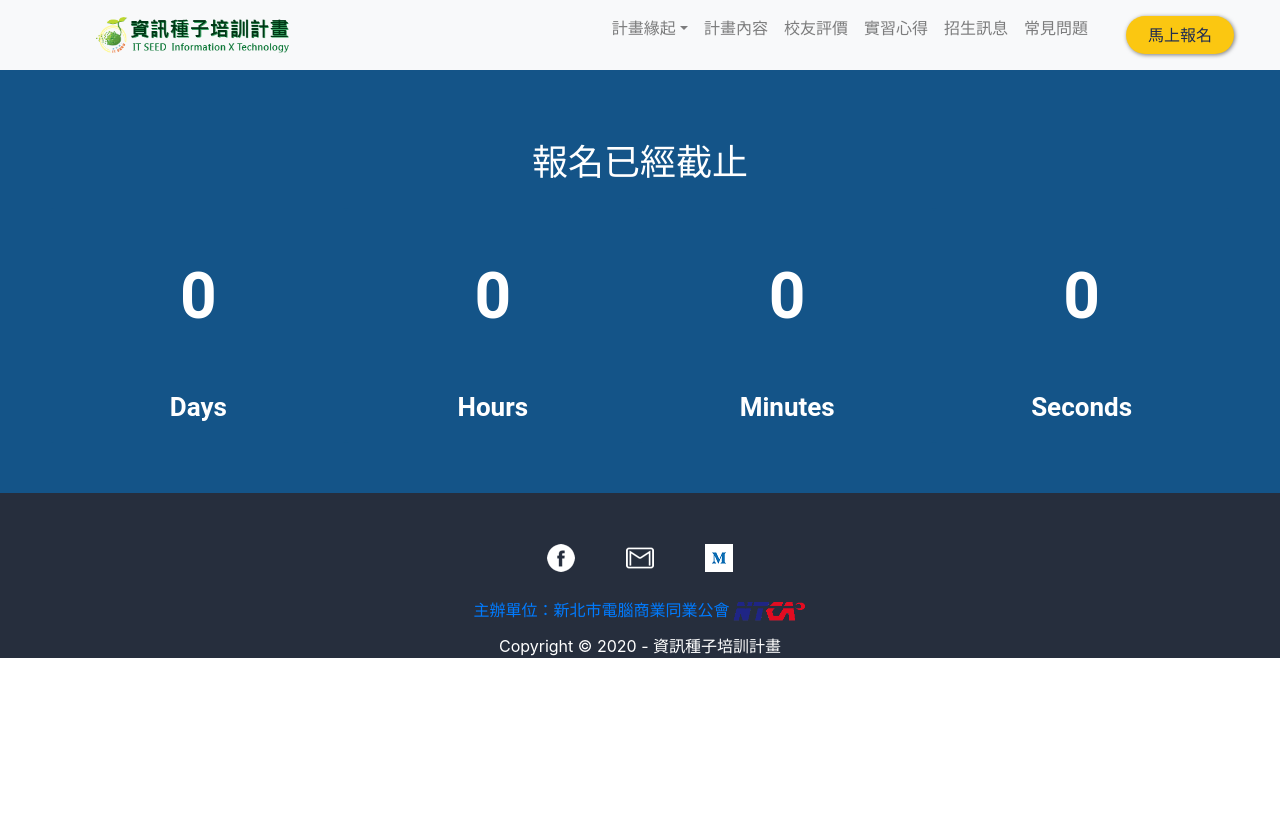
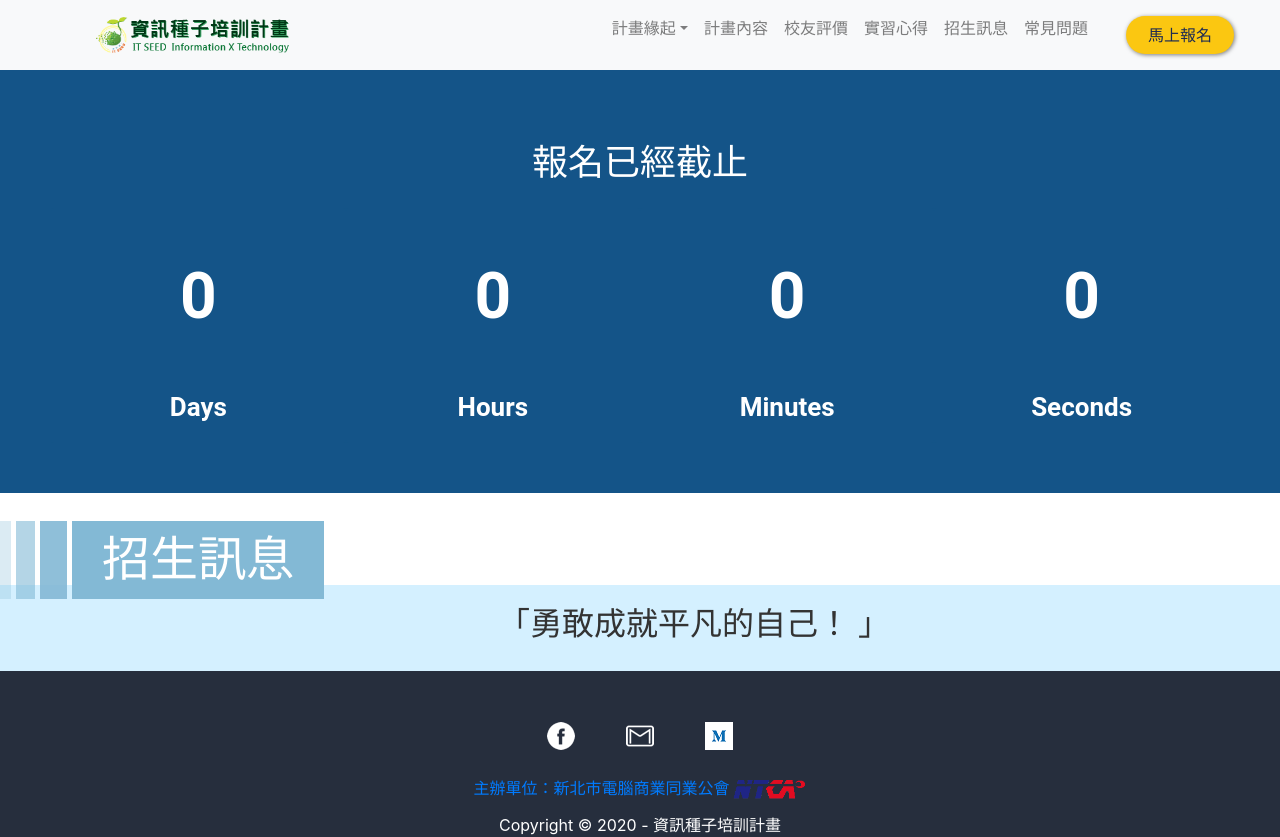
Before and after one commit to AlanSyue/itseed_v2, a Next.js app in the folder frontend/: page /regInfo in a window 1280 px wide. Before the commit the page ends 800 px from the top, so only its background shows below. Built offline with nearby package versions, Linux system fonts and the light colour scheme.

Commit message:
feat:do reg info title

```diff
--- a/frontend/pages/regInfo.tsx
+++ b/frontend/pages/regInfo.tsx
@@ -1,5 +1,7 @@
-import TopHeader from '../modules/common/Header'
-import TemplateFooter from '../modules/common/Footer'
+import TopHeader from '../modules/common/Header';
+import TemplateFooter from '../modules/common/Footer';
+import TopTitle from "../modules/common/Title";
+import ContentBlock from "../modules/common/Content";
 import styled from 'styled-components';
 
 const RegInfoDiv = styled.div`
@@ -62,7 +64,11 @@ const RegCounter = styled.div`
         text-align: center;
         font-weight: 700;
     }
-`
+`;
+
+const ContentBlockCenter = styled(ContentBlock)`
+    text-align: center;
+`;
 
 const RegInfo = () => {
     return (
@@ -88,6 +94,10 @@ const RegInfo = () => {
                         <div className="counter-text">Seconds</div>
                     </div>
                 </RegCounter>
+                <TopTitle title="招生訊息" marginBottom="5%" />
+                <ContentBlockCenter>
+                    <h2>「勇敢成就平凡的自己！ 」</h2>
+                </ContentBlockCenter>
             </RegInfoDiv>
         <TemplateFooter />
         </>
```
